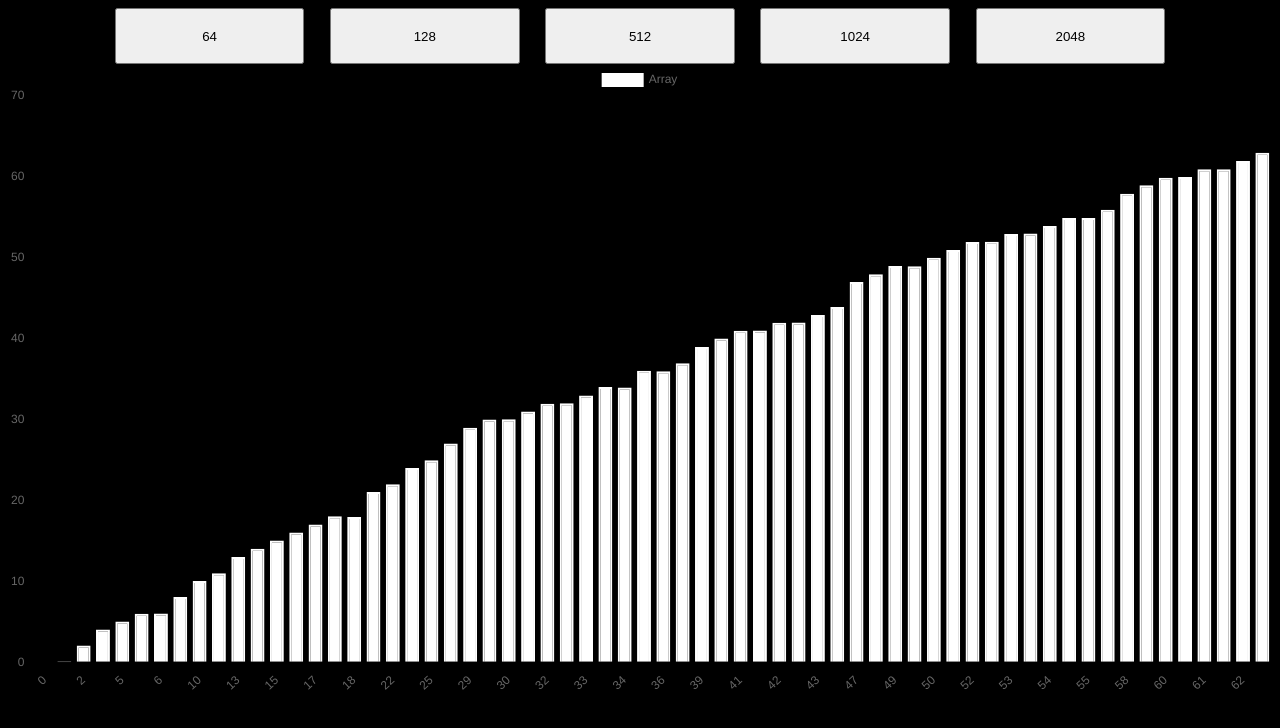
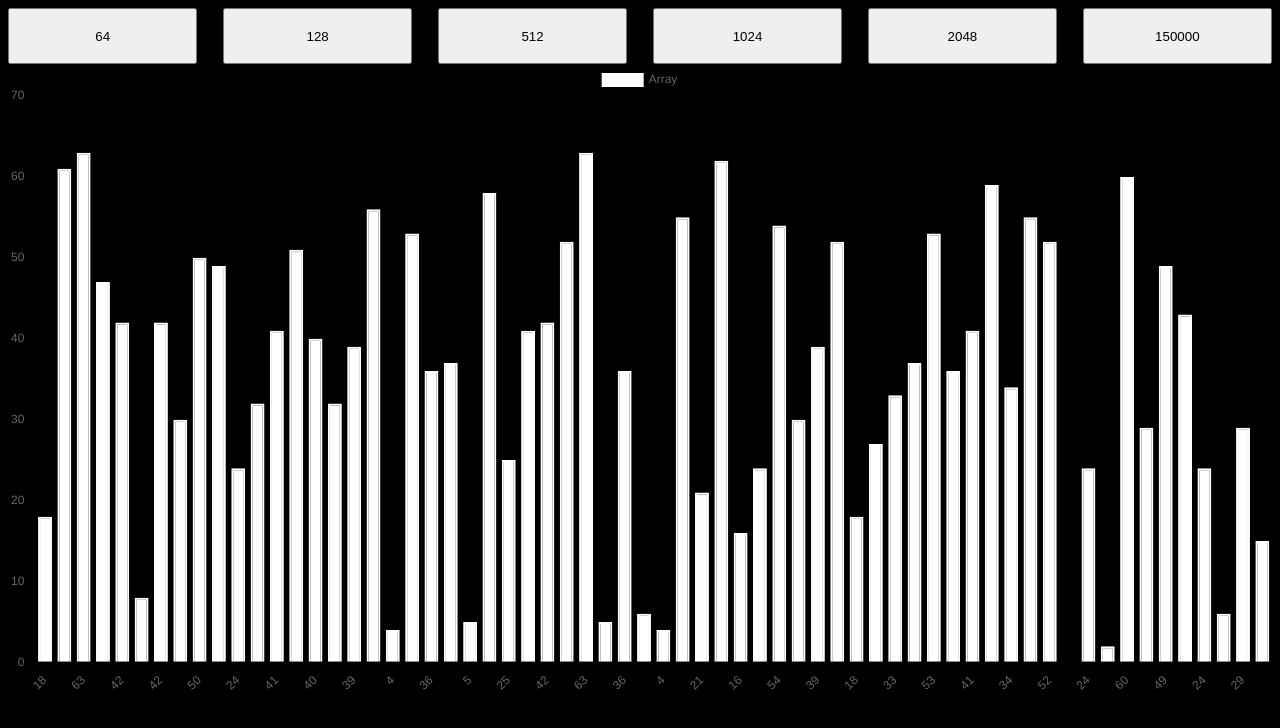
Before and after one commit to gba-exe/insertionSort, a plain HTML site: page index.html in a window 1280 px wide. Both pictures are taken after a click on the button "64". Drawn offline with nearby package versions, Linux system fonts and the light colour scheme.

Commit message:
feat(): optimized.

```diff
--- a/index.html
+++ b/index.html
@@ -12,6 +12,7 @@
         <button style="width: 15%; height: 7vh;" onclick="sort(512)">512</button>
         <button style="width: 15%; height: 7vh;" onclick="sort(1024)">1024</button>
         <button style="width: 15%; height: 7vh;" onclick="sort(2048)">2048</button>
+        <button style="width: 15%; height: 7vh;" onclick="sort(150000)">150000</button>
     </div>
     <div>
         <canvas id="myChart"></canvas>
--- a/script.js
+++ b/script.js
@@ -26,24 +26,13 @@ const carlos = new Chart(ctx, {
 
 function sort(valor) {
     numeros.length = 0
-    let j = 0;
-    let aleatorio = 0;
-    while (j < valor) {
-        aleatorio = Math.floor(Math.random() * valor);
-
-
-        for (let i = 0; i < numeros.length; i++) {
-            if (aleatorio == numeros[i]) {
-                aleatorio = Math.floor(Math.random() * valor);
-            }
-        }
+    for(j=0; j < valor; j++) {
+        let aleatorio = Math.floor(Math.random() * valor);
 
         numeros.push(aleatorio);
-        j++;
-
     }
     carlos.update();
-    setTimeout(()=>{insertionSort(numeros)}, 2000)
+    setTimeout(()=>{insertionSort(numeros)}, 60000)
 }
 
 
```
